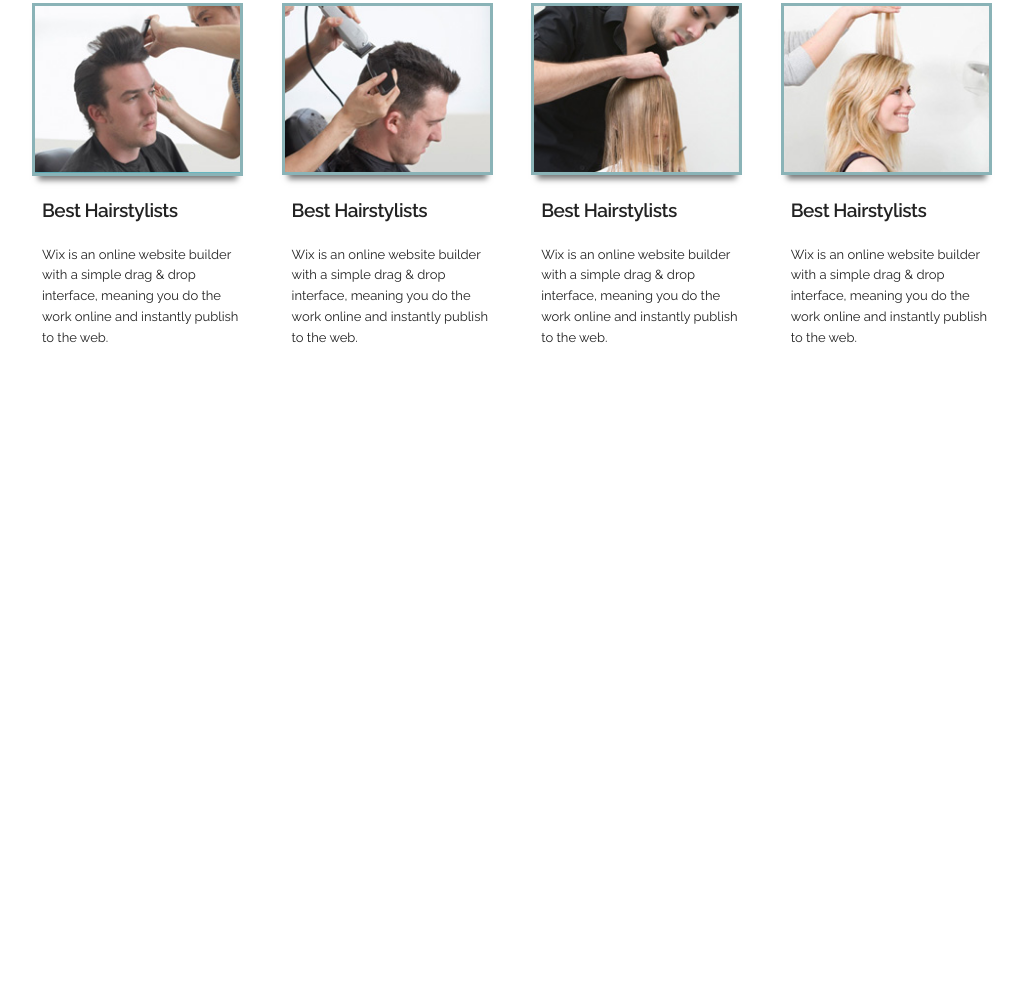
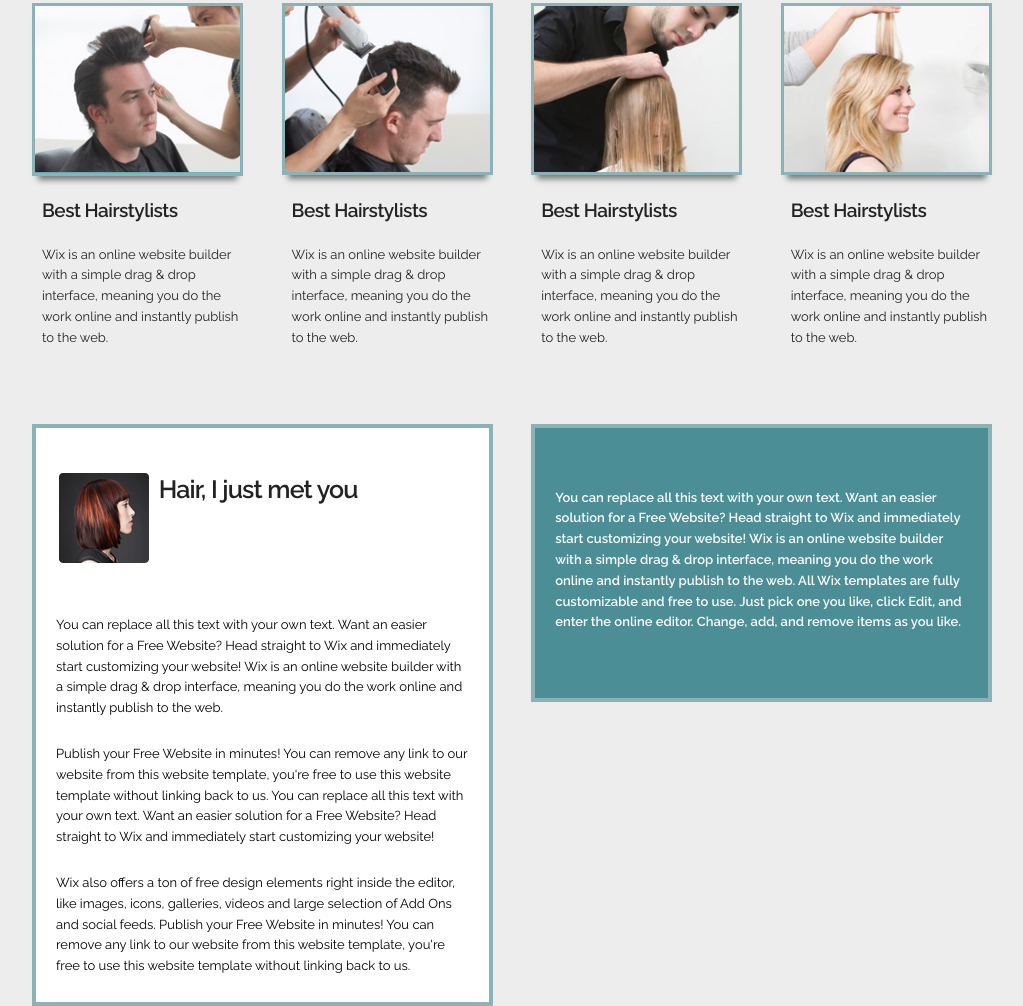
Before and after one commit to mihaichildesco/hair-site, a plain HTML site: page index.html in a window 1280 px wide. Shown: the part 718-1724 px from the top of the page, without its empty margins (128-1151 px from the left). Before the commit the page ends 1142 px from the top, so only its background shows below. Drawn offline with Linux system fonts and the light colour scheme.

Commit message:
making part of the article

```diff
--- a/css/custom.css
+++ b/css/custom.css
@@ -1,5 +1,8 @@
 /*-----------HEADER----------
 ------------------------------*/
+body {
+  background-color: #EDEDED;
+}
 
 header {
   background-color: #4C8E96;
@@ -47,6 +50,7 @@ nav a:hover {
 .hero {
   border: 5px solid #8AB3B7;
   margin-top: 3rem;
+  background-color: #ffffff;
 }
 
 #image-container {
@@ -94,5 +98,42 @@ nav a:hover {
   padding-left: 1rem;
 }
 
-pas
+section {
+  border: 4px solid #8AB3B7;
+  background-color: #ffffff;
+}
+
+.bg-color {
+  background-color: #4C8E96;
+  color: #FDFEFE;
+  font-weight: bolder;
+}
+
+section h4 {
+  display: inline;
+  font-size: 2.5rem;
+  font-weight: bolder;
+  padding-left: 1rem;
+  position: absolute;
+}
+
+#header-section {
+  padding: 10% 5%;
+}
+
+section p {
+  padding-left: 2rem;
+  padding-right: 2rem;
+  font-size: 1.3rem;
+}
+
+.bg-color p {
+  padding-top: 6rem;
+  padding-bottom: 4rem;
+}
+
+#header-section~p {
+  color: black;
+}
+
 /*--------------------*/
--- a/index.html
+++ b/index.html
@@ -90,6 +90,39 @@
     </div>
   </div>
 
+  <article class="container">
+    <div class="row">
+      <section class="six columns">
+        <div id="header-section">
+          <img src="img/featured.jpg" alt="hair style">
+          <h4>Hair, I just met you</h4>
+        </div>
+        <p>You can replace all this text with your own text. Want an easier solution for a Free Website? Head straight
+          to Wix and immediately start customizing your website! Wix is an online website builder with a simple drag &
+          drop interface, meaning you do the work online and instantly publish to the web.</p>
+
+        <p>Publish your Free Website in minutes! You can remove any link to our website from this website template,
+          you're free to use this website template without linking back to us. You can replace all this text with
+          your own text. Want an easier solution for a Free Website? Head straight to Wix and immediately start
+          customizing your website!</p>
+
+
+        <p>Wix also offers a ton of free design elements right inside the editor, like images, icons, galleries, videos
+          and large selection of Add Ons and social feeds. Publish your Free Website in minutes! You can remove any
+          link to our website from this website template, you're free to use this website template without linking back
+          to us.</p>
+      </section>
+      <section class="six columns bg-color">
+        <p>You can replace all this text with your own text. Want an easier solution for a Free Website? Head straight
+          to Wix and immediately start customizing your website! Wix is an online website builder with a simple drag &
+          drop interface, meaning you do the work online and instantly publish to the web. All Wix templates are fully
+          customizable and free to use. Just pick one you like, click Edit, and enter the online editor. Change, add,
+          and remove items as you like.
+        </p>
+      </section>
+    </div>
+  </article>
+
 
 </body>
 
```
